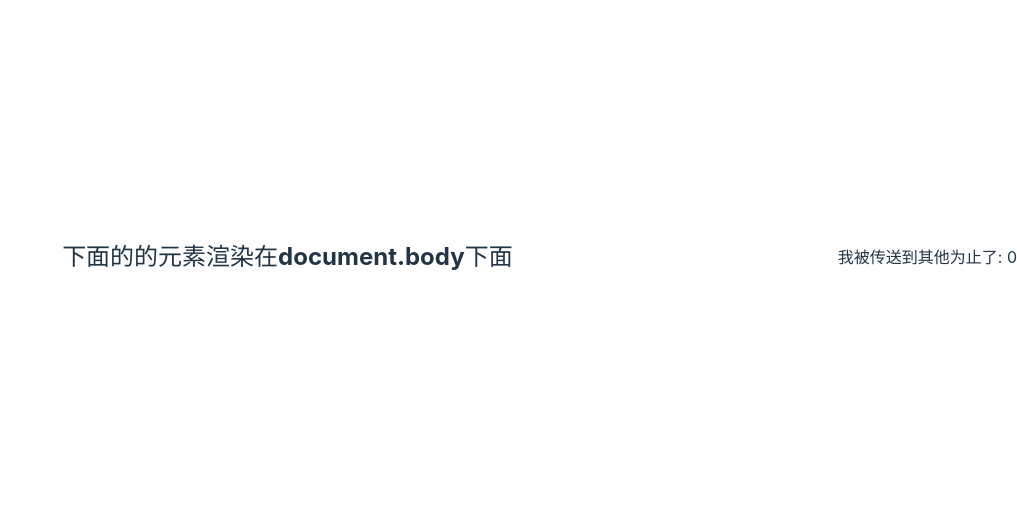
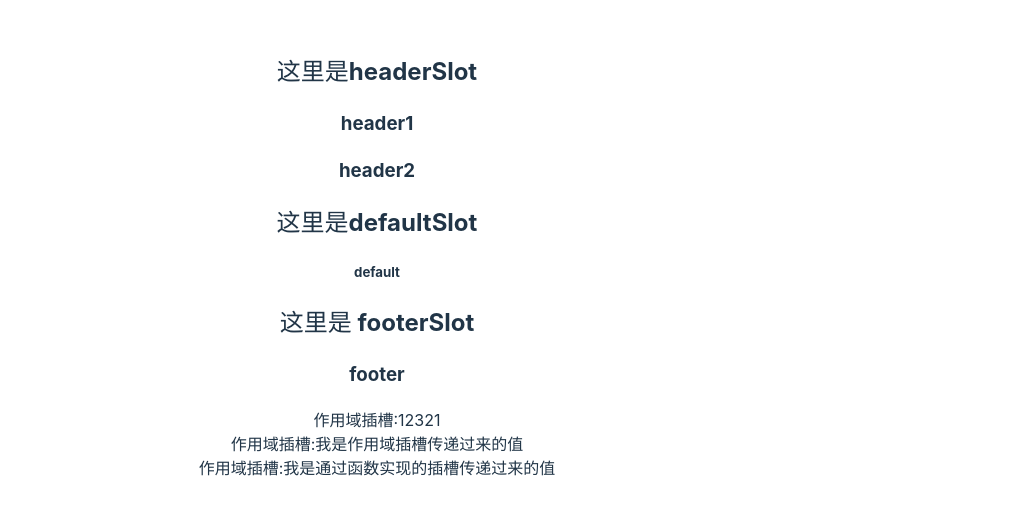
Before and after one commit to wxStart/skill-iteration, a React (Vite) app in the folder react-skill/: page / in a window 1280 px wide. Shown: the part 143-658 px from the top of the page, without its empty margins (263-1280 px from the left). Built offline with nearby package versions, Linux system fonts and the light colour scheme.

Commit message:
fix:  vue 中slot的实现

```diff
--- a/react-skill/src/App.jsx
+++ b/react-skill/src/App.jsx
@@ -13,7 +13,8 @@ import './App.css';
 // import Index from './components/hooks/StatTransition.jsx';
 // import Index from './components/flushSync/Index.jsx';
 // import Index from './components/lazy/Index.jsx';
-import Index from './components/createPortal/Index.jsx';
+// import Index from './components/createPortal/Index.jsx';
+import Index from './components/slot/Index.jsx';
 function App() {
   return (
     <>
--- /dev/null
+++ b/react-skill/src/components/slot/Index.jsx
@@ -0,0 +1,54 @@
+import React from 'react';
+function SlotFun(props) {
+  let { children, c } = props;
+  children = React.Children.toArray(children);
+  const footerSlot = [],
+    headerSlot = [],
+    defaultSlot = [];
+  let C = () => {};
+  children.forEach(child => {
+    const { slot } = child.props;
+    if (slot == 'header') {
+      headerSlot.push(child);
+    } else if (slot == 'footer') {
+      footerSlot.push(child);
+    } else if (slot == 'c') {
+      C = child.type;
+      console.log('child: ', child);
+    } else {
+      defaultSlot.push(child);
+    }
+  });
+
+  return (
+    <>
+      <h2>这里是headerSlot</h2>
+      {headerSlot}
+      <h2>这里是defaultSlot</h2>
+      {defaultSlot}
+      <h2>这里是 footerSlot</h2>
+      {footerSlot}
+      {C({ title: '12321' })}
+      <C title="我是作用域插槽传递过来的值"></C>
+      {c({ title: '我是通过函数实现的插槽传递过来的值' })}
+    </>
+  );
+}
+
+function Scope(props) {
+  return <div>作用域插槽:{props.title}</div>;
+}
+
+export default function () {
+  return (
+    <>
+      <SlotFun c={v => <Scope {...v}></Scope>}>
+        <h3 slot="header">header1</h3>
+        <h5>default</h5>
+        <h3 slot="footer">footer</h3>
+        <h3 slot="header">header2</h3>
+        <Scope slot="c"></Scope>
+      </SlotFun>
+    </>
+  );
+}
```
